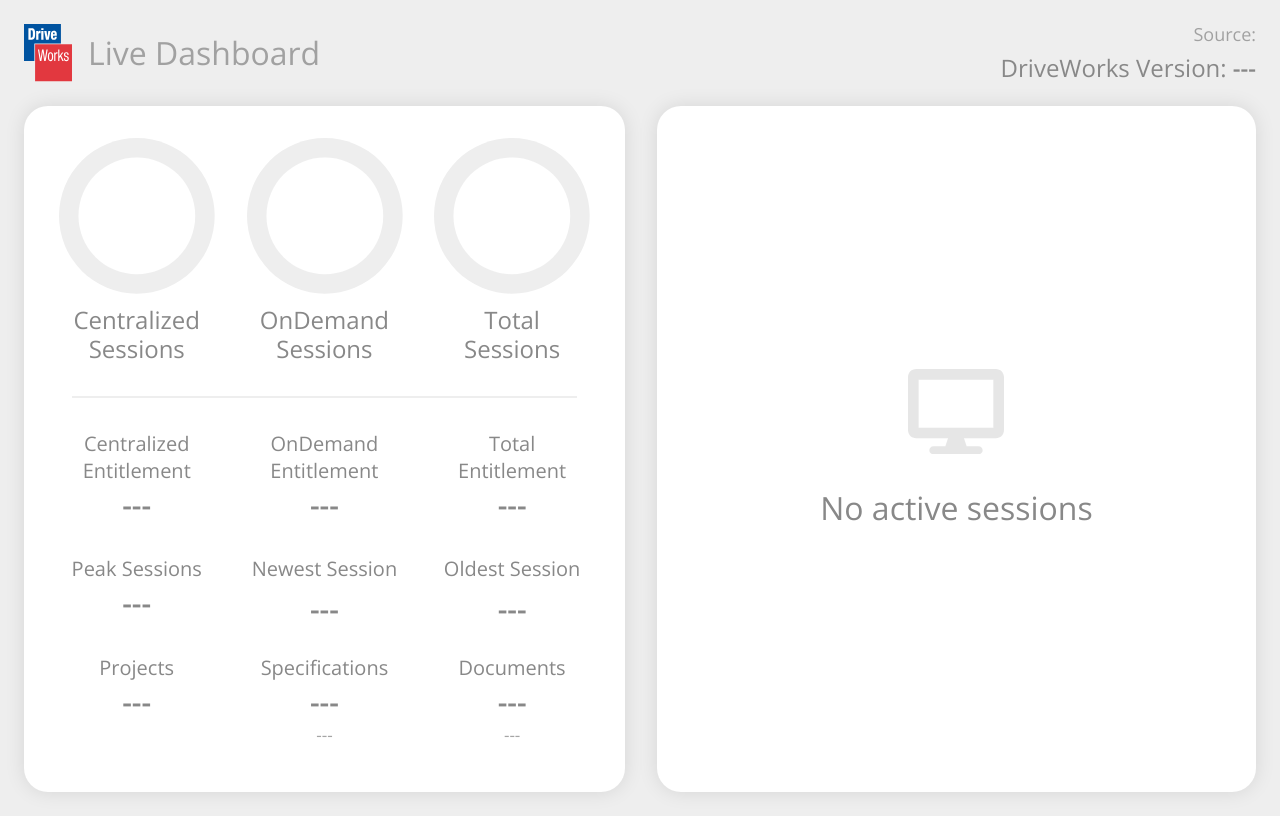
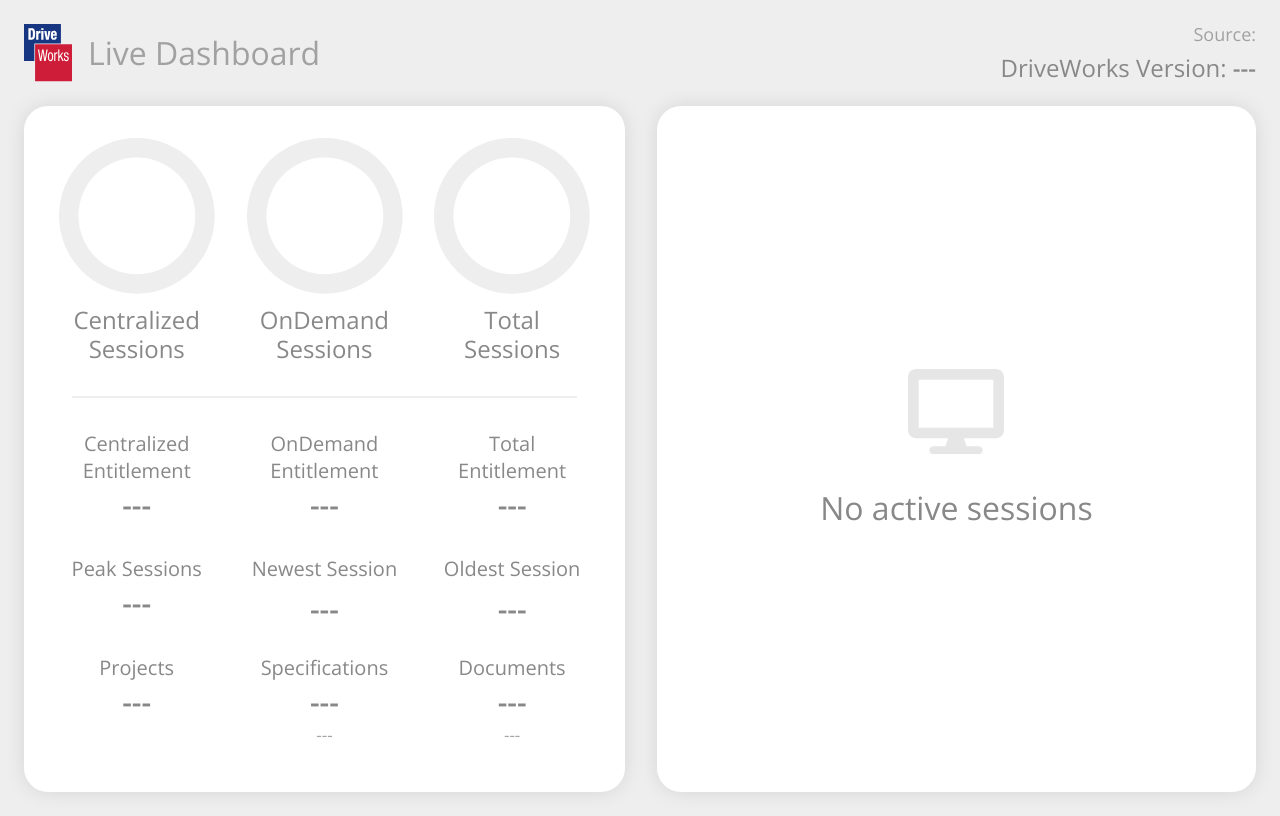
Before and after one commit to DriveWorks/IntegrationThemeExample-Dashboard, a plain HTML site: page index.html in a window 1280 px wide. Drawn offline with nearby package versions, Linux system fonts and the light colour scheme; no server answers; a script that the page names is missing.

Commit message:
DriveWorks 22.0 - Update branding colors

```diff
--- a/index.html
+++ b/index.html
@@ -24,8 +24,8 @@
 
             <h1 class="page-title">
                 <svg xmlns="http://www.w3.org/2000/svg" viewBox="0 0 260 310">
-                    <path fill="#E2383F" d="M60 110h200v200H60z"/>
-                    <path fill="#0053A0" d="M0 0v200h56v-94h144V0z"/>
+                    <path fill="#173682" d="M0 0v200h56v-94h144V0z"/>
+                    <path fill="#CE1D38" d="M60 110h200v200H60z"/>
                     <path fill="#FFF" d="M113.5 188.8h-.1l-7.6-50.4h-7.9l-7.6 50.4h-.1L82 138.4h-6.5L86.1 200h8l7.7-49.9h.1l7.4 49.9h8l11-61.6h-6.6zM143.7 152.6c-5 0-8.6 2-11 6-2.3 4-3.5 10.1-3.5 18.3 0 8.3 1.2 14.5 3.6 18.4 2.4 3.9 6 5.9 10.9 5.9 9.7 0 14.5-8.1 14.5-24.3 0-8.3-1.2-14.5-3.6-18.4-2.4-3.9-6.1-5.9-10.9-5.9zm5.9 38.5c-1.3 2.9-3.3 4.4-6.1 4.4-2.7 0-4.7-1.5-5.9-4.6s-1.8-7.7-1.8-14c0-6.6.6-11.3 1.9-14.2 1.3-2.9 3.2-4.4 5.8-4.4 2.7 0 4.7 1.4 6 4.2s2 7.6 2 14.4c0 6.5-.6 11.2-1.9 14.2zM170.1 160.7h-.2v-6.9h-6.3V200h6.3v-29.4c.1-3 .9-5.5 2.6-7.6 1.6-2.1 3.5-3.1 5.7-3.1 1.2 0 2.3.1 3.3.3v-7.1c-.7-.3-1.6-.5-2.8-.5-3.7 0-6.6 2.7-8.6 8.1zM213.3 153.8h-7.4l-14.1 21.3h-.2v-36.7h-6.3V200h6.3v-15.7l5.2-7.2L208 200h7.3L201 171.2zM240.2 178.2c-1.5-2-4.9-3.8-9.9-5.3-2.4-.8-4.3-1.8-5.5-2.9-1.3-1.1-1.9-2.6-1.9-4.6.1-4.7 2.2-7.1 6.5-7.1 2.2 0 3.7.7 4.6 2.1.8 1.4 1.3 3.7 1.3 6.9h6.3v-.5c0-4.9-1-8.5-3-10.8-1.9-2.3-5-3.4-9.2-3.4-3.9 0-7 1.1-9.3 3.4-2.3 2.2-3.5 5.4-3.5 9.5 0 2 .3 3.8.9 5.6.5 1.8 1.5 3.2 3 4.4 1.4 1.2 4.1 2.5 8 3.8 2.9 1 5 2.2 6.1 3.5s1.7 3 1.7 5.1c-.1 2.6-.7 4.5-2 5.8s-2.9 1.9-4.8 1.9c-2.4 0-4.2-.8-5.5-2.5s-1.9-4.5-1.9-8.2h-6.3v.5c0 10.6 4.6 15.9 13.7 15.9 4.1-.1 7.3-1.4 9.6-3.9s3.5-6.1 3.5-10.6c0-3.7-.8-6.6-2.4-8.6z"/>
                     <path fill="#FFF" d="M42.8 23.1H23.9v61.6h17.6c4.8 0 8.6-1 11.3-3s4.6-5.1 5.8-9.3c1.1-4.2 1.7-11 1.7-20.3 0-10.5-1.4-18-4.1-22.4-2.7-4.4-7.2-6.6-13.4-6.6zm4.5 41.5c-.4 2.9-.9 5.1-1.6 6.5-.8 1.4-1.7 2.2-2.8 2.5s-2.5.4-4 .4h-2.3V33.9h3.2c2.4 0 4.2.5 5.2 1.5s1.8 2.7 2.2 5.1c.4 2.3.6 6.3.6 11.9 0 5.2-.2 9.3-.5 12.2zM77.8 44.6h-.1V38H66v46.7h12.1v-26c0-3.3.7-5.6 2.1-6.9 1.4-1.3 3.2-2 5.5-2 1.6 0 2.9.1 3.8.3V37c-.4-.1-1.1-.2-1.9-.2-4.5.1-7.7 2.6-9.8 7.8zM93.4 38h12.2v46.7H93.4zM93.4 22.4h12.2v10.7H93.4zM126.8 72.4h-.1L122 38h-12.7l10 46.7h14.4l10-46.7h-12.1zM177.8 63.6V62c0-6.9-.5-12.1-1.5-15.4-1.1-3.3-2.8-5.8-5.1-7.4-2.3-1.6-5.5-2.4-9.5-2.4-5.6 0-9.7 1.8-12.3 5.4-2.7 3.6-4.1 9.5-4.1 17.5 0 7.3.5 12.7 1.6 16s2.8 5.9 5.2 7.6 5.6 2.6 9.7 2.6c10.3 0 15.5-5.8 15.8-17.2h-11.3c-.2 3.1-.6 5.3-1.2 6.6-.7 1.3-1.8 1.9-3.3 1.9-1.6 0-2.7-.8-3.4-2.3-.8-1.5-1.1-4.2-1.1-8.2v-3.1h20.5zM157.3 55c0-3.4.4-5.8 1-7.3s1.8-2.2 3.6-2.2c1.6 0 2.7.8 3.3 2.4.6 1.6.9 4 .9 7.2v.5h-8.8V55z"/>
                 </svg>
```
Also changed, not shown: favicon.ico.
